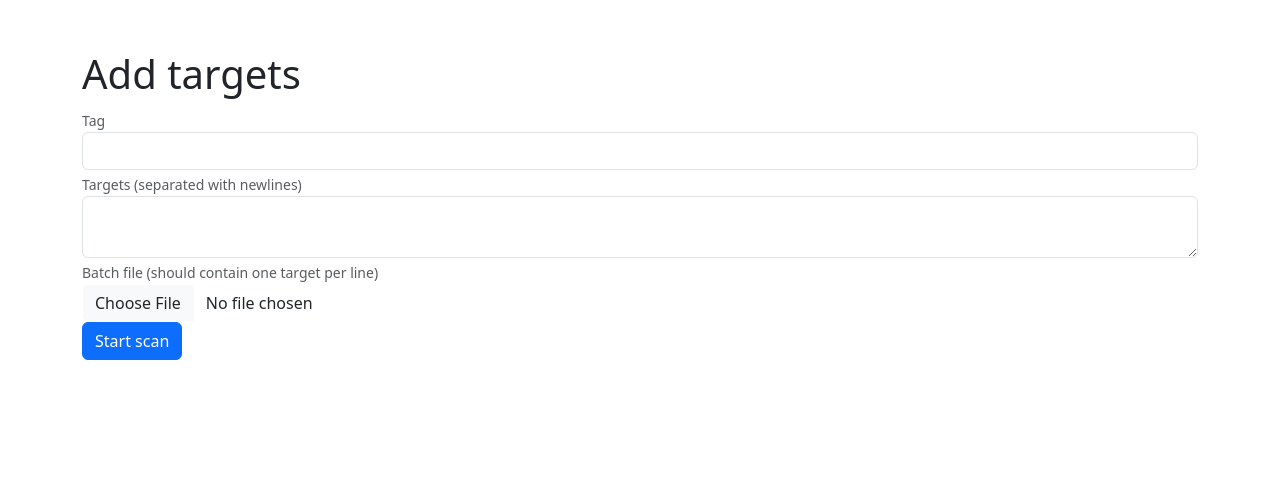
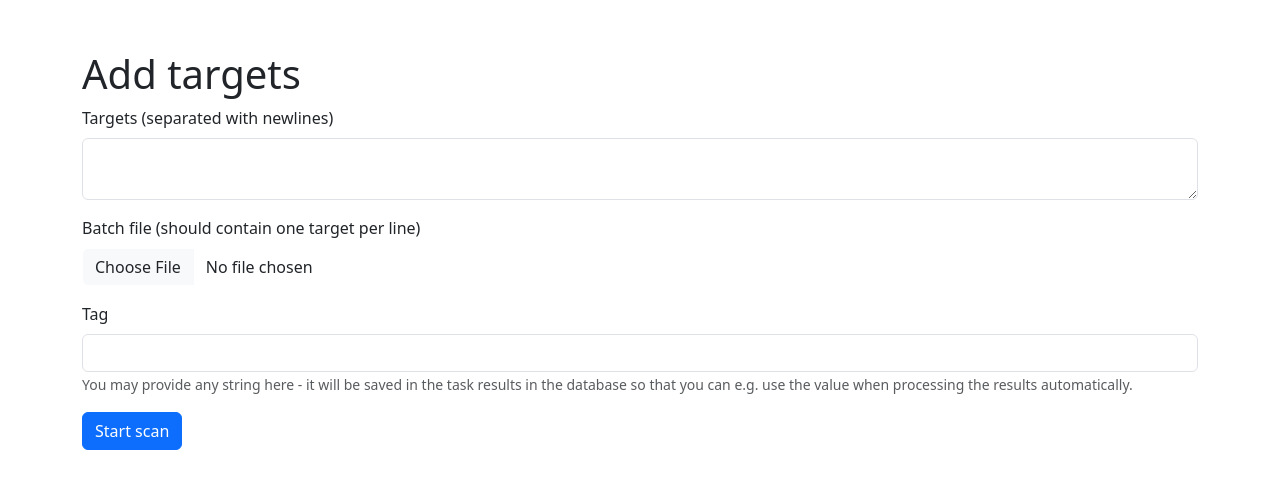
Before and after one commit to CERT-Polska/Artemis, a FastAPI app: page /add in a window 1280 px wide. Shown: the part 68-557 px from the top of the page. Run offline with FastAPI, Linux system fonts and the light colour scheme; some libraries are stand-ins or nearby versions.

Commit message:
Form layout

```diff
--- a/artemis/frontend.py
+++ b/artemis/frontend.py
@@ -56,7 +56,7 @@ def get_add_form(request: Request) -> Response:
 
 @router.post("/add", include_in_schema=False)
 def post_add(
-    tag: str = Form(),
+    tag: Optional[str] = Form(None),
     targets: Optional[str] = Form(None),
     file: Optional[bytes] = File(None),
 ) -> Response:
--- a/artemis/producer.py
+++ b/artemis/producer.py
@@ -1,4 +1,4 @@
-from typing import List
+from typing import List, Optional
 
 from karton.core import Producer, Task
 
@@ -9,7 +9,7 @@ producer = Producer(identity="frontend")
 db = DB()
 
 
-def create_tasks(tag: str, uris: List[str]) -> None:
+def create_tasks(tag: Optional[str], uris: List[str]) -> None:
     for uri in uris:
         task = Task({"type": TaskType.NEW})
         task.add_payload("data", uri)
--- a/templates/add.jinja2
+++ b/templates/add.jinja2
@@ -2,17 +2,22 @@
 {% block main %}
     <h1>Add targets</h1>
     <form action="/add" method="post" class="w-100">
-        <div class="form-group">
-            <label class="form-text">Tag</label>
-            <input type="text" class="form-control" name="tag" required />
-        </div>
-        <div class="form-group">
-            <label class="form-text">Targets (separated with newlines)</label>
+        <div class="form-group mb-3">
+            <label class="form-label">Targets (separated with newlines)</label>
             <textarea class="form-control" name="targets"></textarea>
         </div>
-        <div class="form-group">
-            <label class="form-text">Batch file (should contain one target per line)</label>
+        <div class="form-group mb-3">
+            <label class="form-label">Batch file (should contain one target per line)</label>
             <input class="form-control btn" type="file" name="file">
+        </div>
+        <div class="form-group mb-3">
+            <label class="form-label">Tag</label>
+            <input type="text" class="form-control" name="tag" />
+            <small class="form-text text-muted">
+                You may provide any string here - it will be saved in the task results
+                in the database so that you can e.g. use the value when processing
+                the results automatically.
+            </small>
         </div>
         <input type="submit" class="btn btn-primary" value="Start scan">
     </form>
```
